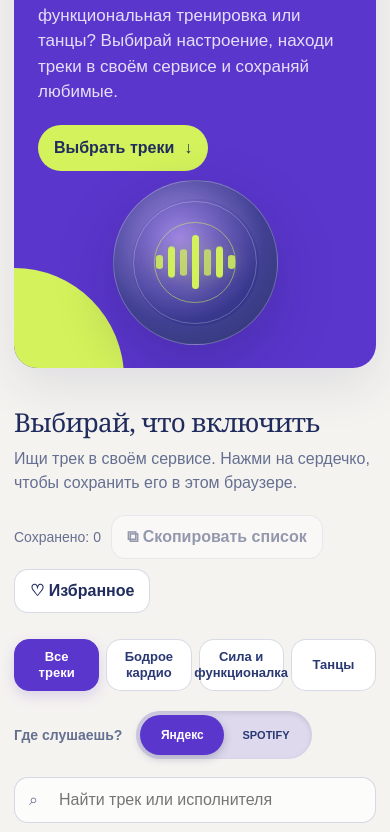
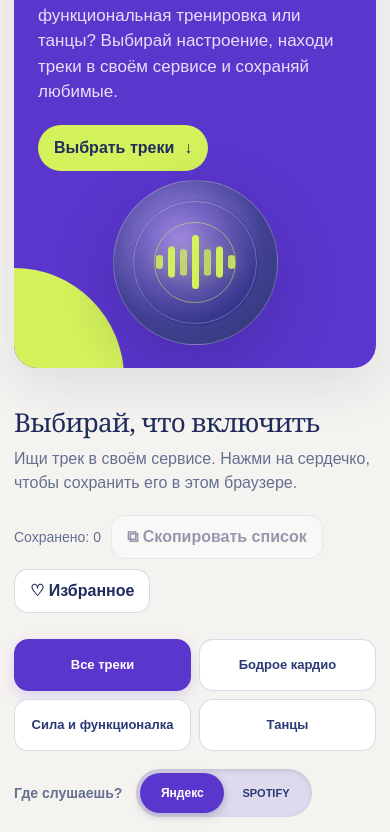
Before and after one commit to kseniajarikova/sekta-soft-power-playlist, a plain HTML site: page index.html in a window 390 px wide. Shown: the part 233-1065 px from the top of the page. Drawn offline with Linux system fonts and the light colour scheme; no server answers.

Commit message:
Tune filter buttons for mobile layout

```diff
--- a/index.html
+++ b/index.html
@@ -133,8 +133,8 @@
       .wave i:nth-child(4) { height: 54px; }
       .hero-cta { min-height: 46px; margin-top: 20px; padding: 12px 16px; }
       .intro { padding-top: 36px; }
-      .filters { gap: 7px; }
-      .filter { min-height: 40px; padding: 9px 12px; font-size: 13px; }
+      .filters { grid-template-columns: repeat(2, minmax(0, 1fr)); gap: 8px; margin-bottom: 18px; }
+      .filter { min-height: 52px; padding: 10px 9px; border-radius: 14px; font-size: 13px; }
       .search-row { gap: 8px; }
       .search { min-height: 46px; }
       .tracks { grid-template-columns: 1fr; gap: 10px; padding-bottom: 46px; }
```
